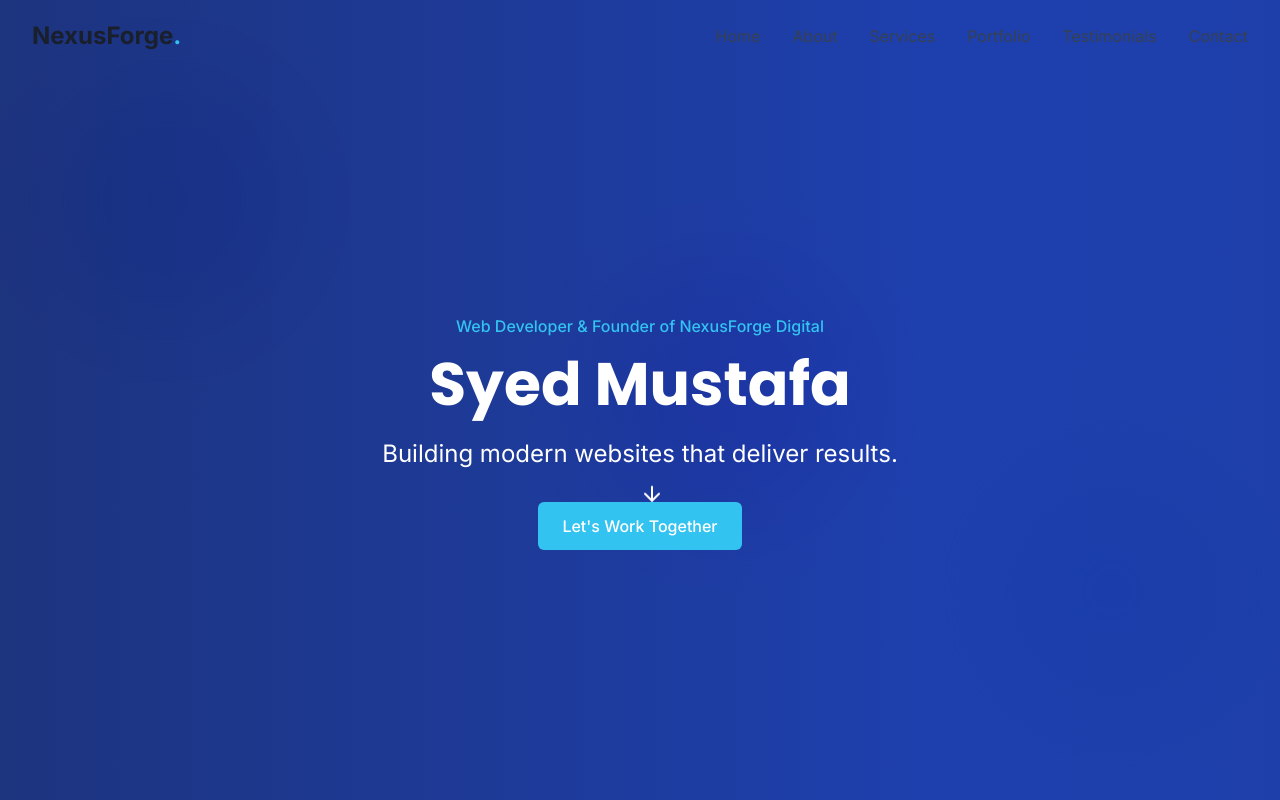
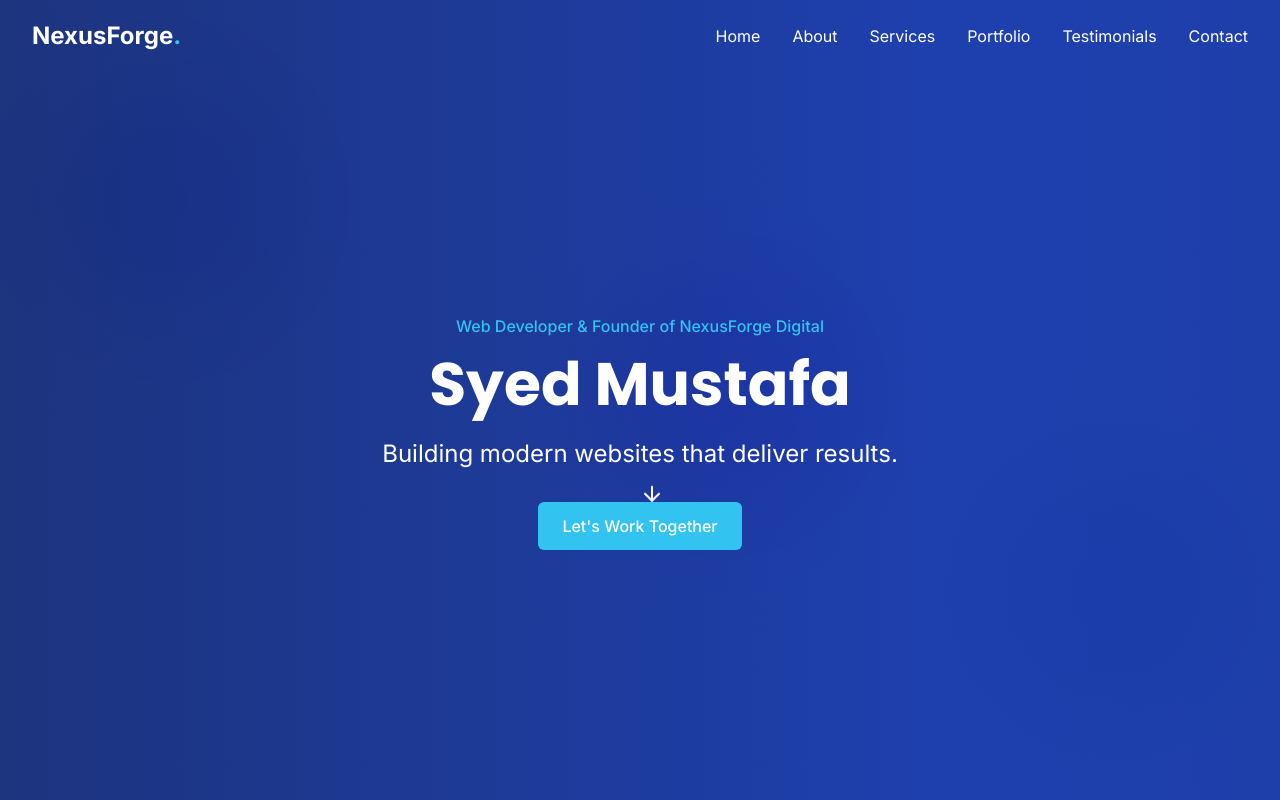
Before and after one commit to syedmustafa05/nexusforge-digital-launchpad, a React (Vite) app: page / in a window 1280 px wide. Shown: the top 800 px of the page. Built offline with nearby package versions, Linux system fonts and the light colour scheme.

Commit message:
Fix: Change navbar text color
Change the navbar text color to white.

```diff
--- a/src/components/Navbar.tsx
+++ b/src/components/Navbar.tsx
@@ -35,7 +35,7 @@ const Navbar = () => {
       )}
     >
       <div className="container-custom flex justify-between items-center">
-        <a href="#" className="text-2xl font-bold text-nexus-blue">
+        <a href="#" className="text-2xl font-bold text-white">
           NexusForge<span className="text-nexus-teal">.</span>
         </a>
 
@@ -46,7 +46,7 @@ const Navbar = () => {
               <a
                 key={item}
                 href={`#${item.toLowerCase()}`}
-                className="text-gray-700 hover:text-nexus-teal transition-colors duration-300"
+                className="text-white hover:text-nexus-teal transition-colors duration-300"
               >
                 {item}
               </a>
@@ -55,7 +55,7 @@ const Navbar = () => {
         </div>
 
         {/* Mobile menu toggle */}
-        <button className="md:hidden text-gray-700" onClick={toggleMobileMenu}>
+        <button className="md:hidden text-white" onClick={toggleMobileMenu}>
           <svg
             xmlns="http://www.w3.org/2000/svg"
             fill="none"
```
